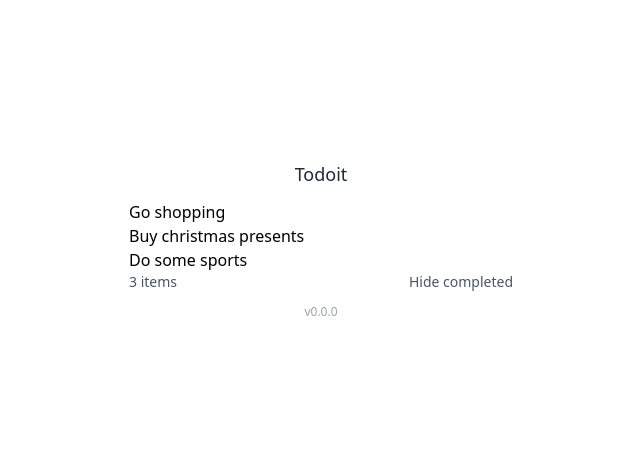
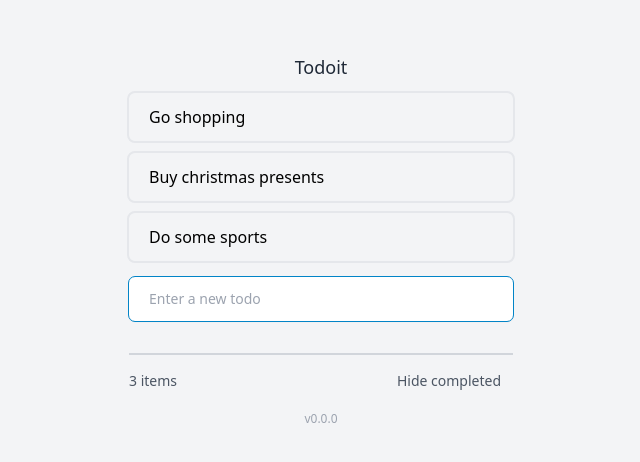
Before and after one commit to marcbruederlin/todoit, a React (Vite) app: page / in a window 1280 px wide. Shown: the part 160-622 px from the top of the page, without its empty margins (319-959 px from the left). Built offline with nearby package versions, Linux system fonts and the light colour scheme.

Commit message:
Implemente the todo input component

```diff
--- a/src/App.tsx
+++ b/src/App.tsx
@@ -1,24 +1,56 @@
-import { useState } from 'react'
+import { useMemo, useState } from 'react'
 import packageJson from '../package.json'
 import TodoList from './components/TodoList'
+import TodoInput from './components/TodoInput'
+import TodoStats from './components/TodoStats'
 import { TodoItemType } from './components/TodoItem'
 
 export default function App() {
   const { displayName, version } = packageJson
 
-  const [todoItems, setTodoItems] = useState<TodoItemType[]>([
+  const [showCompleted, setShowCompleted] = useState(true)
+
+  const [items, setItems] = useState<TodoItemType[]>([
     { id: '1', title: 'Go shopping', isDone: false },
     { id: '2', title: 'Buy christmas presents', isDone: true },
     { id: '3', title: 'Do some sports', isDone: false },
   ])
 
+  const filteredItems = useMemo(() => {
+    if (showCompleted) {
+      return items
+    }
+
+    return items.filter((item) => !item.isDone)
+  }, [items, showCompleted])
+
+  const totalItems = useMemo(() => {
+    return filteredItems.length
+  }, [filteredItems])
+
+  function addNewItem(newItem: TodoItemType) {
+    setItems([...items, newItem])
+  }
+
+  function toggleCompleted() {
+    setShowCompleted(!showCompleted)
+  }
+
   return (
-    <div className="flex h-screen w-screen flex-col items-center justify-center gap-3 bg-white antialiased dark:bg-gray-800">
+    <div className="flex h-screen w-screen flex-col items-center justify-center gap-3 bg-gray-100 antialiased dark:bg-gray-800">
       <div className="text-lg font-medium text-gray-800 dark:text-white">
         {displayName}
       </div>
 
-      <TodoList items={todoItems} />
+      <div className="flex flex-col gap-4">
+        <TodoList items={filteredItems} />
+        <TodoInput onSubmit={addNewItem} />
+        <TodoStats
+          total={totalItems}
+          showCompleted={showCompleted}
+          onShowToggle={toggleCompleted}
+        />
+      </div>
 
       <div className="text-xs font-light text-gray-400 dark:text-white/25">
         v{version}
--- /dev/null
+++ b/src/components/TodoInput.tsx
@@ -0,0 +1,41 @@
+import { FormEvent, useState } from 'react'
+import { TodoItemType } from './TodoItem'
+
+export default function TodoInput({ onSubmit }: Props) {
+  const [title, setTitle] = useState('')
+
+  function handleSubmit(event: FormEvent<HTMLFormElement>) {
+    event.preventDefault()
+
+    if (title.length > 0) {
+      onSubmit({
+        id: crypto.randomUUID(),
+        title: title,
+        isDone: false,
+      })
+
+      setTitle('')
+    }
+  }
+
+  function handleChange(event: FormEvent<HTMLInputElement>) {
+    setTitle(event.currentTarget.value)
+  }
+
+  return (
+    <form onSubmit={handleSubmit}>
+      <input
+        autoFocus
+        type="text"
+        placeholder="Enter a new todo"
+        className="block w-full rounded-md py-3 px-5 text-sm text-gray-900 shadow-sm outline outline-1 outline-gray-200 transition-all focus:outline-sky-600 dark:outline-gray-500"
+        value={title}
+        onChange={handleChange}
+      />
+    </form>
+  )
+}
+
+type Props = {
+  onSubmit: (item: TodoItemType) => void
+}
--- a/src/components/TodoItem.tsx
+++ b/src/components/TodoItem.tsx
@@ -1,9 +1,14 @@
-export default function TodoItem({ item }: Props) {
-  return <li>{item.title}</li>
+export default function TodoItem({ title, isDone }: Props) {
+  return (
+    <li className="rounded-md py-3 px-5 outline outline-2 outline-gray-200 dark:outline-gray-500">
+      {title}
+    </li>
+  )
 }
 
 type Props = {
-  item: TodoItemType
+  title: string
+  isDone: boolean
 }
 
 export type TodoItemType = {
--- a/src/components/TodoList.tsx
+++ b/src/components/TodoList.tsx
@@ -1,39 +1,13 @@
-import { useMemo, useState } from 'react'
 import TodoItem, { TodoItemType } from './TodoItem'
 
 function TodoList({ items, ...rest }: Props) {
-  const [hideCompleted, setHideCompleted] = useState(false)
-
-  const filteredItems = useMemo(() => {
-    if (hideCompleted) {
-      return items.filter((item) => !item.isDone)
-    }
-
-    return items
-  }, [items, hideCompleted])
-
-  const totalItems = useMemo(() => {
-    return filteredItems.length
-  }, [filteredItems])
-
-  const hideCompletedLabel = useMemo(() => {
-    return hideCompleted ? 'Show' : 'Hide'
-  }, [hideCompleted])
-
   return (
     <div className="w-96">
-      <ol {...rest}>
-        {filteredItems.map((item) => (
-          <TodoItem key={item.id} item={item} />
+      <ol className="flex flex-col gap-y-3" {...rest}>
+        {items.map((item) => (
+          <TodoItem key={item.id} title={item.title} isDone={item.isDone} />
         ))}
       </ol>
-
-      <div className="flex justify-between text-sm text-gray-600 dark:text-white/40">
-        <div>{totalItems} items</div>
-        <button onClick={() => setHideCompleted(!hideCompleted)}>
-          {hideCompletedLabel} completed
-        </button>
-      </div>
     </div>
   )
 }
--- /dev/null
+++ b/src/components/TodoStats.tsx
@@ -0,0 +1,29 @@
+import { useMemo } from 'react'
+
+export default function TodoStats({
+  total,
+  showCompleted,
+  onShowToggle,
+}: Props) {
+  const showCompletedLabel = useMemo(() => {
+    return showCompleted ? 'Hide' : 'Show'
+  }, [showCompleted])
+
+  return (
+    <div className="dark:border-gray-00 mt-4 flex items-center justify-between border-t-2 border-gray-300 pt-2 text-sm text-gray-600 dark:text-white/40">
+      <div>{total} items</div>
+      <button
+        className="rounded-md py-2 px-3 transition-colors hover:bg-black/5 hover:text-sky-600"
+        onClick={onShowToggle}
+      >
+        {showCompletedLabel} completed
+      </button>
+    </div>
+  )
+}
+
+type Props = {
+  total: number
+  showCompleted: boolean
+  onShowToggle: () => void
+}
```
